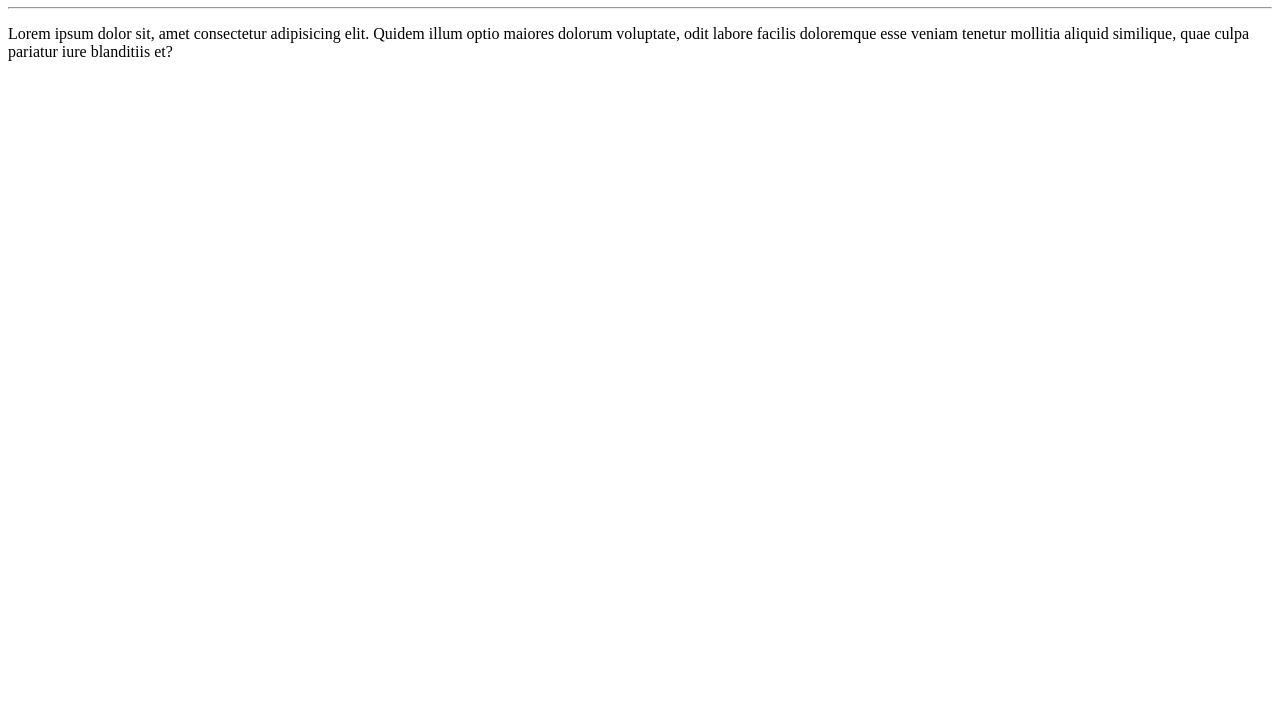
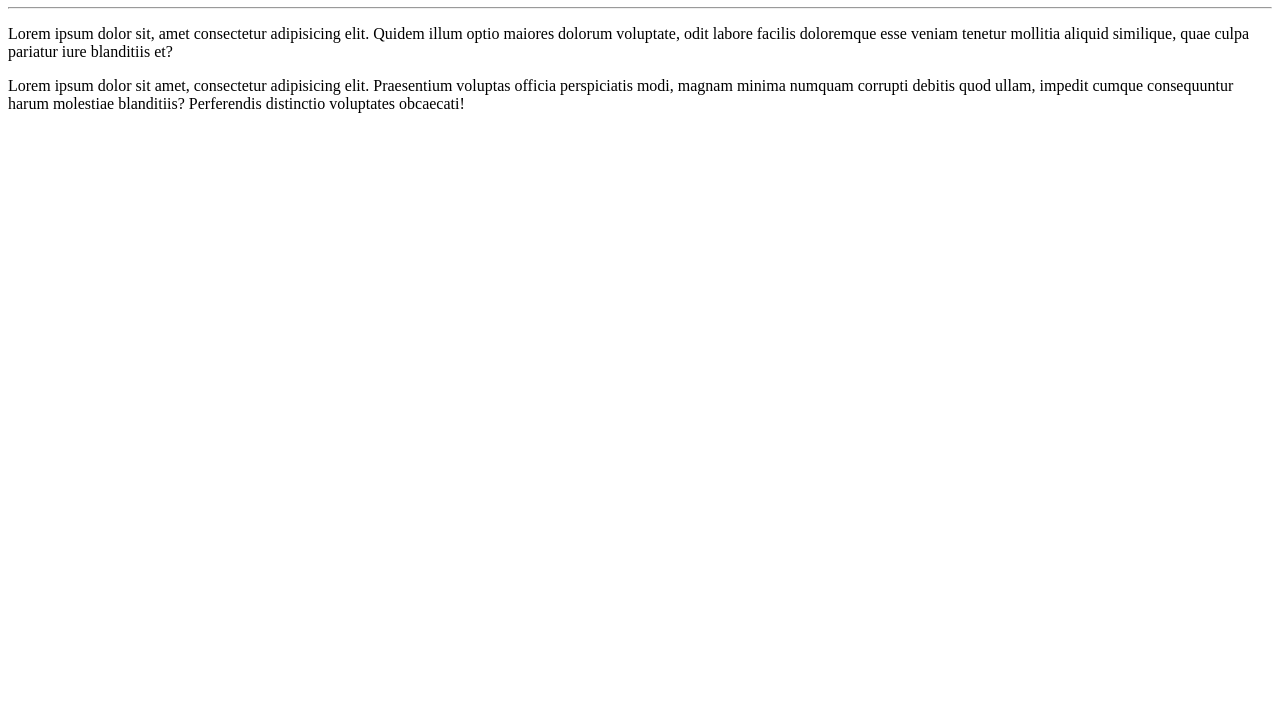
Before and after one commit to Sule-Sampaio/Ola-mundo, a plain HTML site: page site-exemplo/index.html in a window 1280 px wide. Shown: the part 73-800 px from the top of the page. Drawn offline with Linux system fonts and the light colour scheme.

Commit message:
adicionei um parágrafo

```diff
--- a/site-exemplo/index.html
+++ b/site-exemplo/index.html
@@ -9,5 +9,6 @@
     <h1>Olá, Mundo!</h1>
     <hr>
     <p>Lorem ipsum dolor sit, amet consectetur adipisicing elit. Quidem illum optio maiores dolorum voluptate, odit labore facilis doloremque esse veniam tenetur mollitia aliquid similique, quae culpa pariatur iure blanditiis et?</p>
+    <p>Lorem ipsum dolor sit amet, consectetur adipisicing elit. Praesentium voluptas officia perspiciatis modi, magnam minima numquam corrupti debitis quod ullam, impedit cumque consequuntur harum molestiae blanditiis? Perferendis distinctio voluptates obcaecati!</p>
 </body>
 </html>
```
